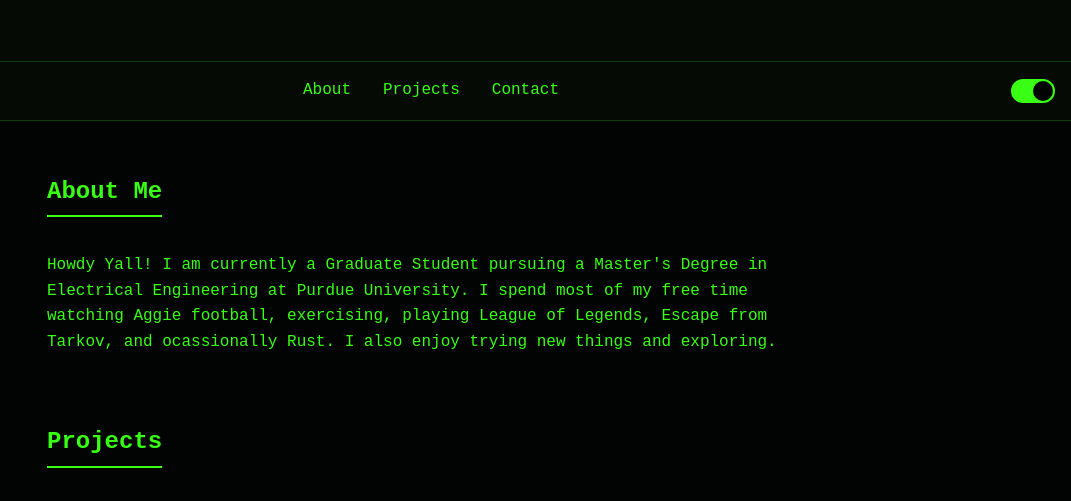
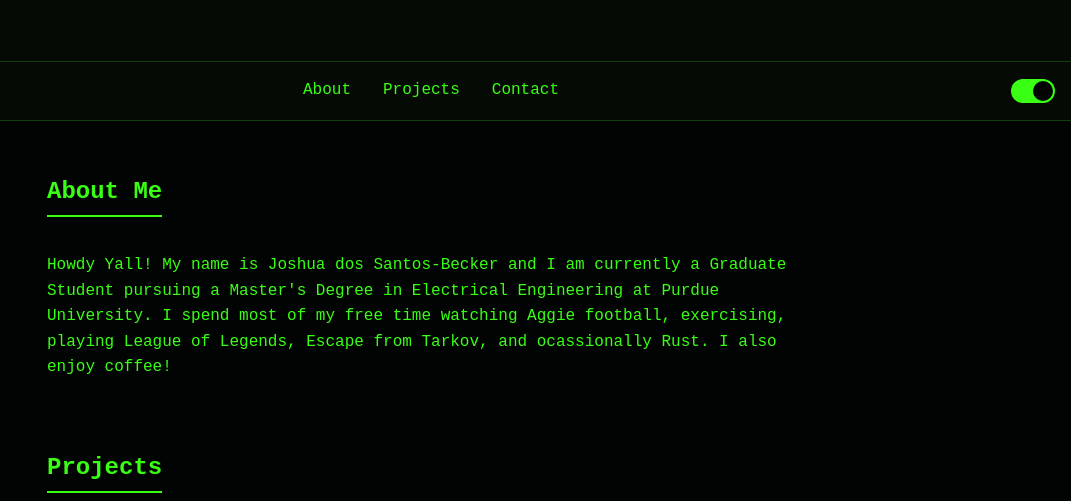
Before and after one commit to bowshua/Personal-Website, a plain HTML site: page index.html in a window 1280 px wide. Shown: the part 277-778 px from the top of the page, without its empty margins (209-1280 px from the left). Drawn offline with Linux system fonts and the light colour scheme.

Commit message:
third commit

```diff
--- a/index.html
+++ b/index.html
@@ -51,9 +51,9 @@
     <section id="about">
       <h2>About Me</h2>
       <p>
-        Howdy Yall! I am currently a Graduate Student pursuing a Master's Degree in Electrical Engineering at Purdue University.
+        Howdy Yall! My name is Joshua dos Santos-Becker and I am currently a Graduate Student pursuing a Master's Degree in Electrical Engineering at Purdue University.
         I spend most of my free time watching Aggie football, exercising, playing League of Legends, Escape from Tarkov, and ocassionally Rust.
-        I also enjoy trying new things and exploring.
+        I also enjoy coffee!
       </p>
     </section>
 
```
